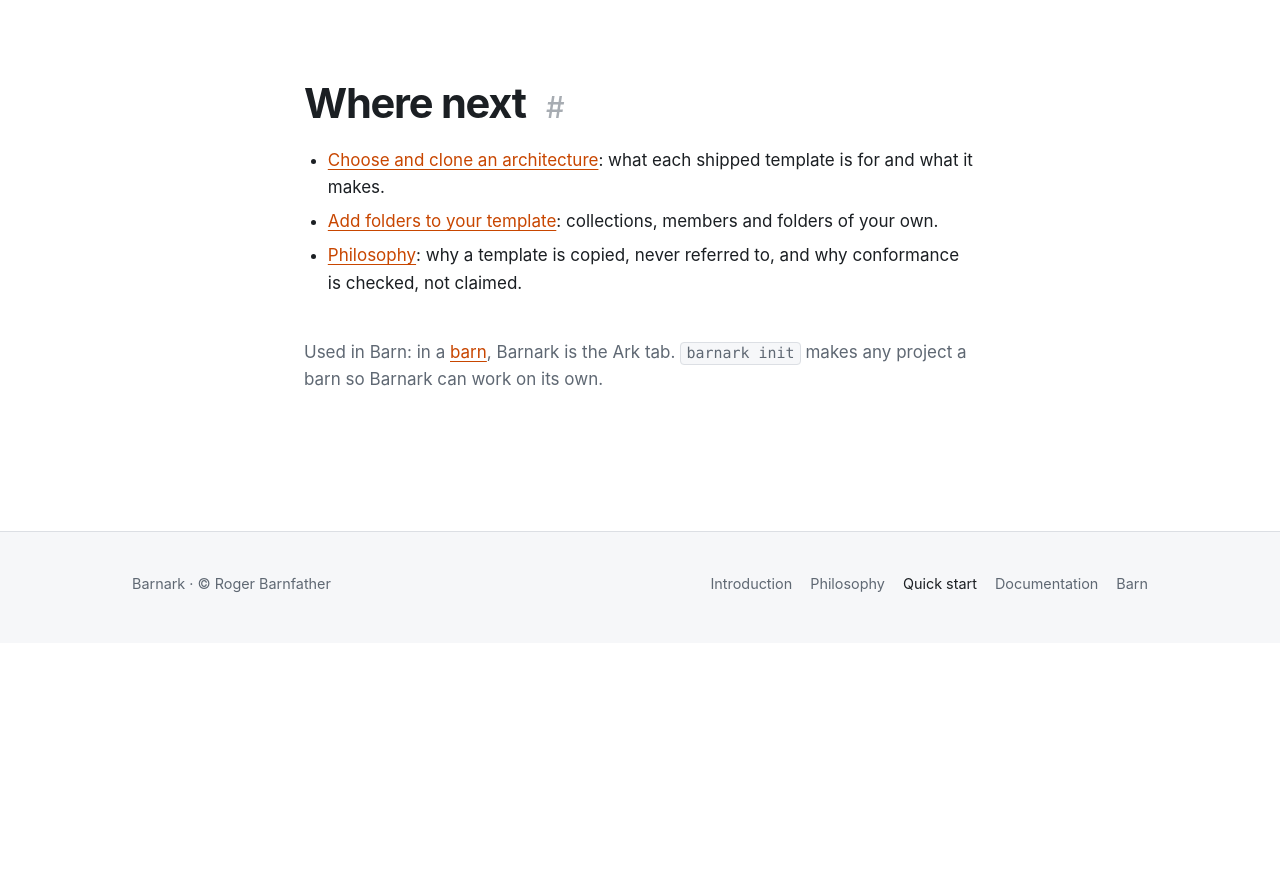
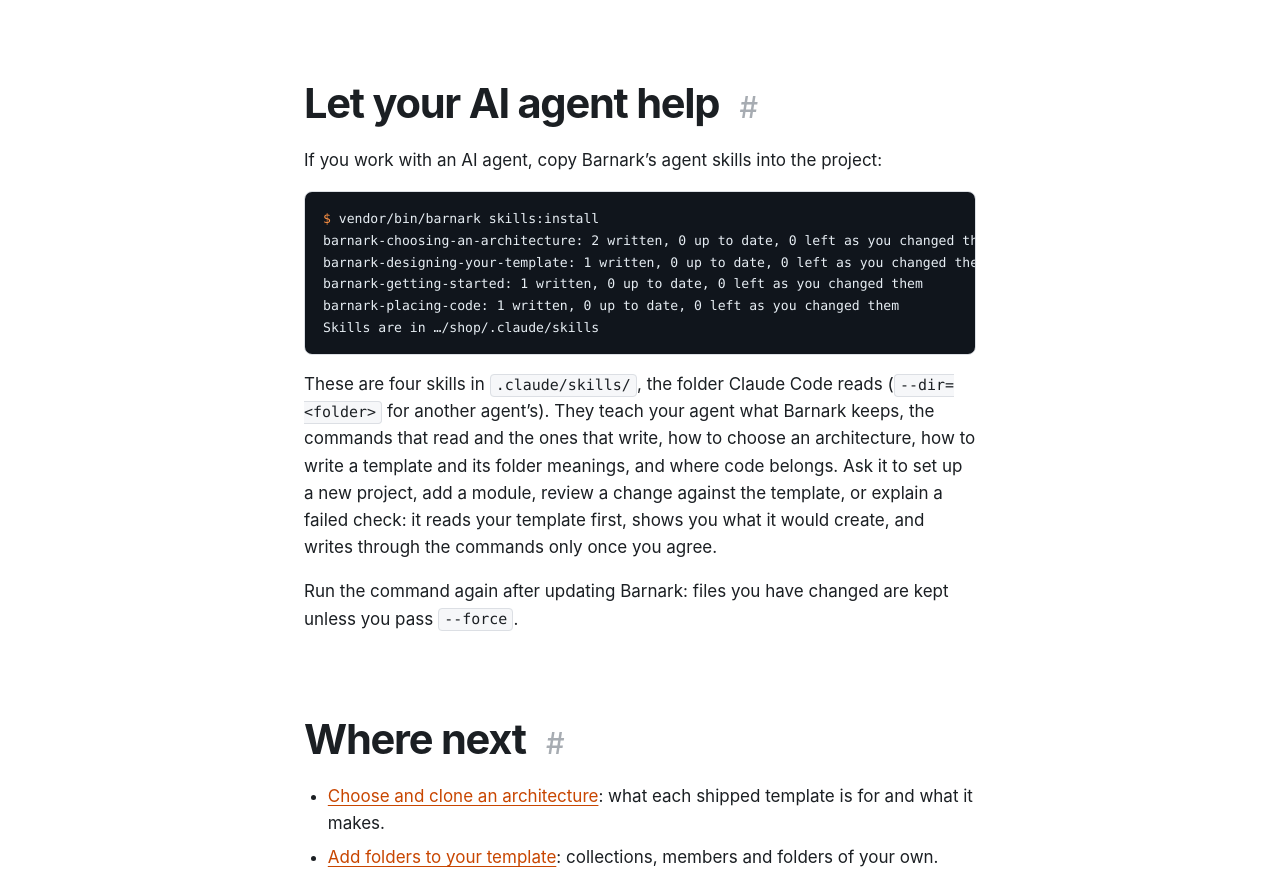
Before and after one commit to rogerbarnfather/barnark-website, a plain HTML site: page quick-start.html in a window 1280 px wide. Shown: the part 5962-6842 px from the top of the page. Before the commit the page ends 6605 px from the top, so only its background shows below. Drawn offline with Linux system fonts and the light colour scheme.

Commit message:
Document skills:install and the agent skills
Co-Authored-By: Claude Sonnet 5.5 <noreply@anthropic.com>

```diff
--- a/quick-start.html
+++ b/quick-start.html
@@ -187,6 +187,16 @@ Checking …/hotel/src against 'Hotel'
 Stop it with Ctrl-C. The project’s folder is on the left: <em>Browse</em> shows its tree with a button for each thing the
 template lets you add, <em>Check</em> runs the check, and <em>History</em> lists every revision of the template. The
 <a href="docs/gui.html">browser app</a> page covers the rest.</p>
+<h2 id="agent-skills">Let your AI agent help <a class="anchor" href="#agent-skills" aria-label="Link to this section">#</a></h2>
+<p>If you work with an AI agent, copy Barnark’s agent skills into the project:</p>
+<pre><code><span class="p">$ </span>vendor/bin/barnark skills:install
+barnark-choosing-an-architecture: 2 written, 0 up to date, 0 left as you changed them
+barnark-designing-your-template: 1 written, 0 up to date, 0 left as you changed them
+barnark-getting-started: 1 written, 0 up to date, 0 left as you changed them
+barnark-placing-code: 1 written, 0 up to date, 0 left as you changed them
+Skills are in …/shop/.claude/skills</code></pre>
+<p>These are four skills in <code>.claude/skills/</code>, the folder Claude Code reads (<code>--dir=&lt;folder&gt;</code> for another agent’s). They teach your agent what Barnark keeps, the commands that read and the ones that write, how to choose an architecture, how to write a template and its folder meanings, and where code belongs. Ask it to set up a new project, add a module, review a change against the template, or explain a failed check: it reads your template first, shows you what it would create, and writes through the commands only once you agree.</p>
+<p>Run the command again after updating Barnark: files you have changed are kept unless you pass <code>--force</code>.</p>
 <h2 id="where-next">Where next <a class="anchor" href="#where-next" aria-label="Link to this section">#</a></h2>
 <ul><li><a href="docs/choose.html">Choose and clone an architecture</a>: what each shipped template is for and what it makes.</li><li><a href="docs/grow.html">Add folders to your template</a>: collections, members and folders of your own.</li><li><a href="philosophy.html">Philosophy</a>: why a template is copied, never referred to, and why conformance is checked, not claimed.</li></ul>
 <p class="in-barn-left">Used in Barn: in a <a href="https://rogerbarnfather.github.io/barn-website/barn.html">barn</a>, Barnark is the Ark tab. <code>barnark init</code> makes any project a barn so Barnark can work on its own.</p>
```
Also changed, not shown: docs/cli.html (+1 -1 lines).
